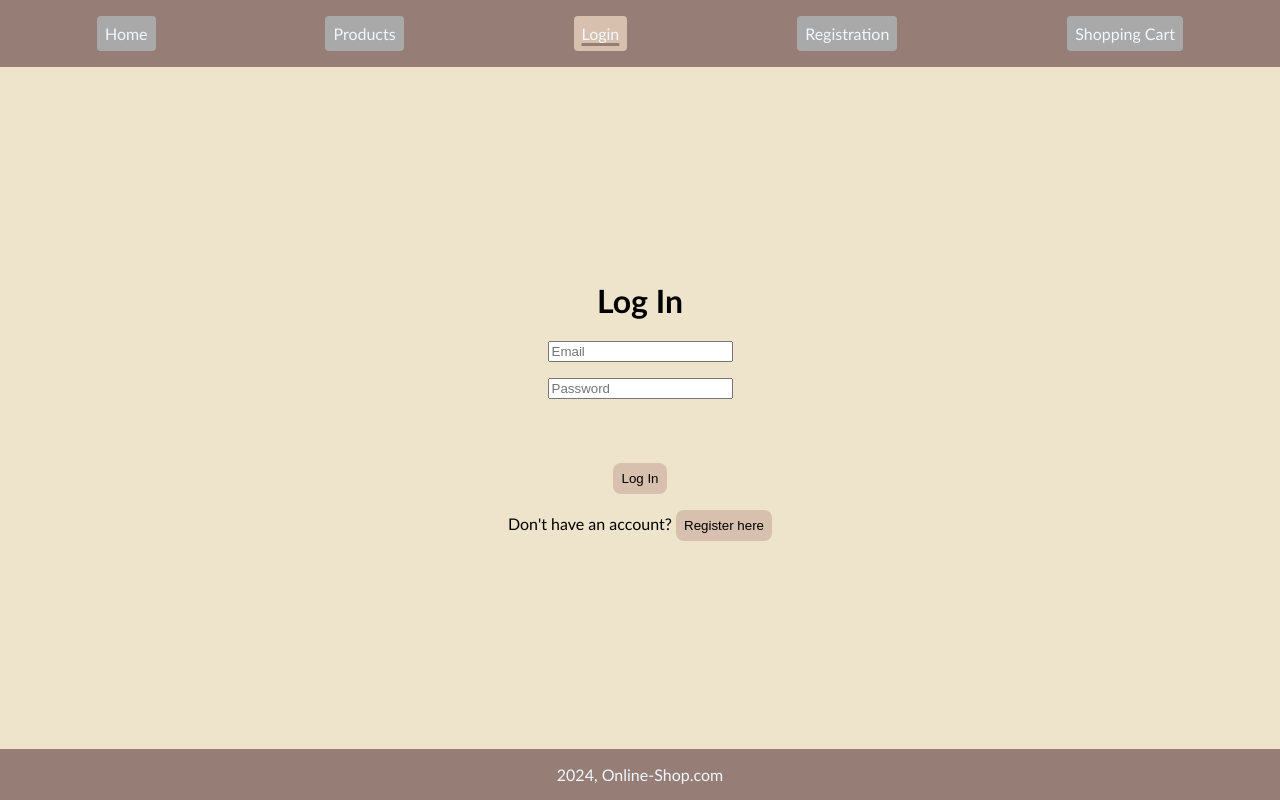
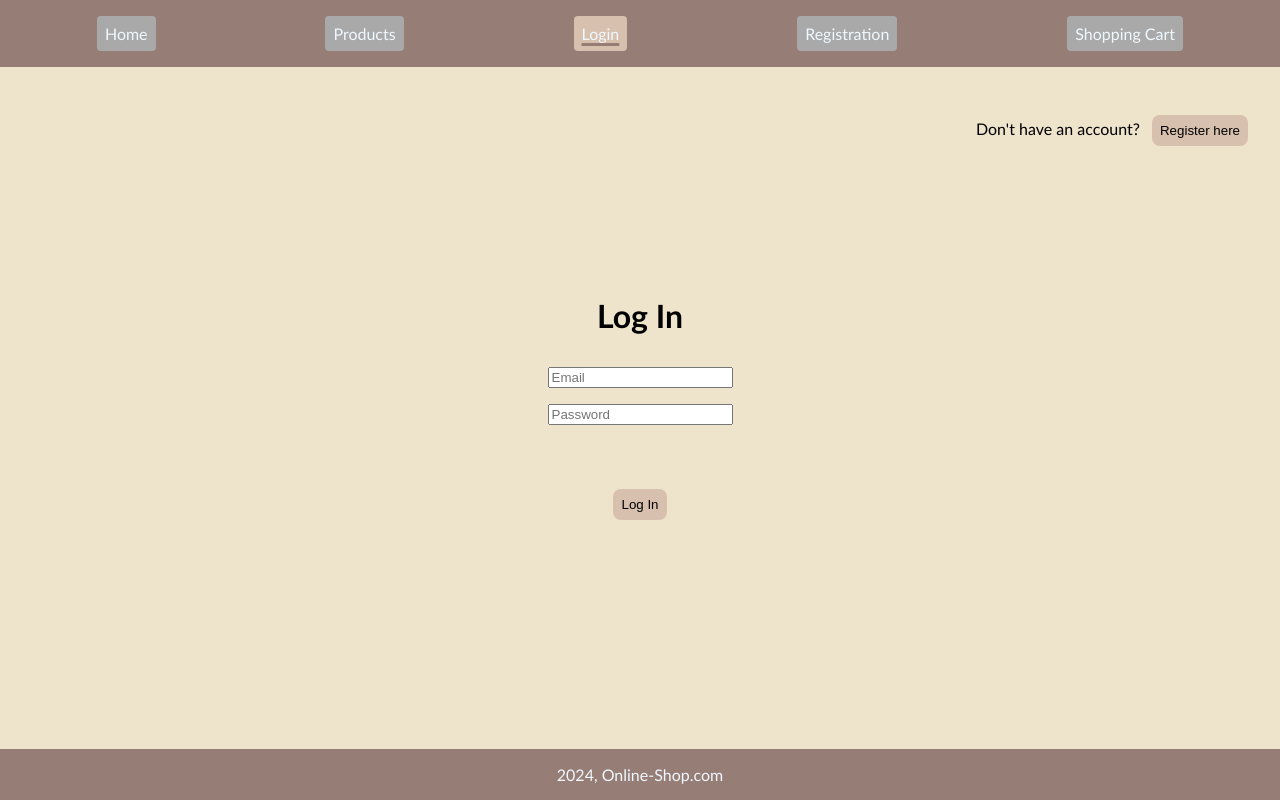
Before and after one commit to lukacafuta/Simple-Online-Shop, a React (Vite) app: page /login in a window 1280 px wide. Built offline with nearby package versions, Linux system fonts and the light colour scheme.

Commit message:
added styled components for login page

```diff
--- a/src/App.css
+++ b/src/App.css
@@ -75,17 +75,17 @@ header > a.active {
   height: 100%;
 }
 
-#loginForm {
+/* #loginForm {
   display: flex;
   flex-direction: column;
   justify-content: start;
   align-items: center;
   gap: 1rem;
-}
+} */
 
-.errorMessage {
+/* .errorMessage {
   color: darkred;
-}
+} */
 
 #productDetail {
   margin-top: 10rem;
--- /dev/null
+++ b/src/StyledComponents/LoginStyled.js
@@ -0,0 +1,51 @@
+import styled from "styled-components";
+
+export const MainContainerStyled = styled.div`
+  display: flex;
+  flex-grow: 1;
+  padding: 2rem;
+  flex-direction: column;
+  justify-content: center;
+  align-items: center;
+  width: 100%;
+  height: 100%;
+  position: relative;
+`;
+
+export const MainContainerHeader = styled.div`
+  display: flex;
+  justify-content: center;
+  align-items: center;
+  width: 100%;
+  margin-bottom: 2rem;
+
+  h1 {
+    margin: 0;
+  }
+`;
+
+export const LoginFormStyled = styled.form`
+  display: flex;
+  flex-direction: column;
+  justify-content: start;
+  align-items: center;
+  gap: 1rem;
+
+  .errorMessage {
+    color: darkred;
+  }
+`;
+
+export const TopRightSectionStyled = styled.div`
+  position: absolute;
+  top: 1rem;
+  right: 2rem;
+
+  p {
+    margin: 0;
+  }
+
+  button {
+    margin-left: 0.5rem;
+  }
+`;
--- a/src/components/ProductCard.jsx
+++ b/src/components/ProductCard.jsx
@@ -1,4 +1,4 @@
-import { ProductCardStyled } from "../StyledComponents/Prodcuts";
+import { ProductCardStyled } from "../StyledComponents/ProdcutsStyled";
 
 export default function ProductCard({ product }) {
   return (
--- a/src/router/Login.jsx
+++ b/src/router/Login.jsx
@@ -3,6 +3,12 @@ import { apiUser } from "../common/api";
 import { useDispatch } from "react-redux";
 import { login, loadUser } from "../store/slices/userSlice";
 import { useNavigate } from "react-router-dom";
+import {
+  LoginFormStyled,
+  MainContainerHeader,
+  MainContainerStyled,
+  TopRightSectionStyled,
+} from "../StyledComponents/LoginStyled";
 
 export default function Login() {
   const [email, setEmail] = useState("");
@@ -44,9 +50,19 @@ export default function Login() {
   };
 
   return (
-    <div className="page-centered">
-      <h1>Log In</h1>
-      <form onSubmit={(e) => handleLoginSubmit(e)} id="loginForm">
+    <MainContainerStyled>
+      <TopRightSectionStyled>
+        <p>
+          Don't have an account?{" "}
+          <button onClick={() => navigate("/registration")}>
+            Register here
+          </button>
+        </p>
+      </TopRightSectionStyled>
+      <MainContainerHeader>
+        <h1>Log In</h1>
+      </MainContainerHeader>
+      <LoginFormStyled onSubmit={(e) => handleLoginSubmit(e)}>
         <input
           type="email"
           placeholder="Email"
@@ -65,11 +81,7 @@ export default function Login() {
         />
         <p className="errorMessage">{loginError}</p>
         <button type="submit">Log In</button>
-      </form>
-      <p>
-        Don't have an account?{" "}
-        <button onClick={() => navigate("/registration")}>Register here</button>
-      </p>
-    </div>
+      </LoginFormStyled>
+    </MainContainerStyled>
   );
 }
--- a/src/router/Products.jsx
+++ b/src/router/Products.jsx
@@ -4,7 +4,7 @@ import { loadProducts } from "../store/slices/productSlice";
 import { Link, Outlet } from "react-router-dom";
 import { apiProducts } from "../common/api";
 import ProductCard from "../components/ProductCard";
-import { MainContainerStyled } from "../StyledComponents/Prodcuts";
+import { MainContainerStyled } from "../StyledComponents/ProdcutsStyled";
 
 export default function Products() {
   const dispatch = useDispatch();
```
Also changed, not shown: src/StyledComponents/ProdcutsStyled.js (renamed from src/StyledComponents/Prodcuts.js).
